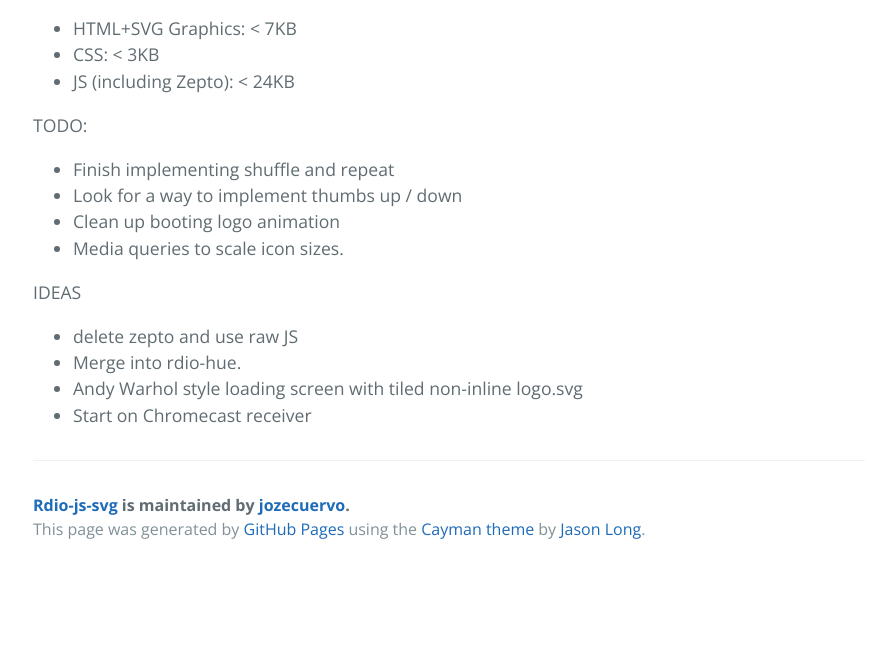
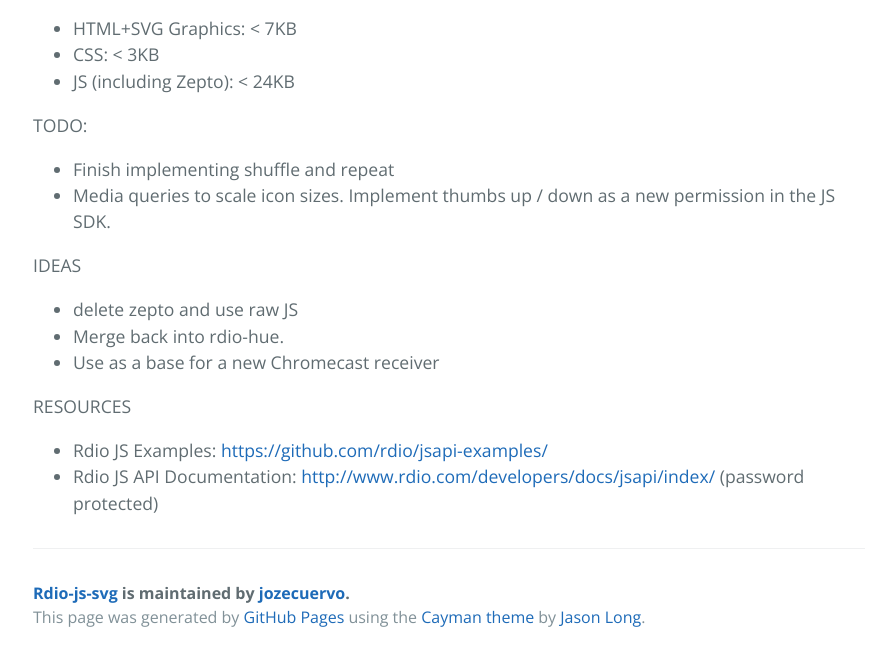
Before and after one commit to jozecuervo/rdio-js-svg, a plain HTML site: page index.html in a window 1280 px wide. Shown: the part 567-1228 px from the top of the page, without its empty margins (191-1074 px from the left). Before the commit the page ends 1140 px from the top, so only its background shows below. Drawn offline with nearby package versions, Linux system fonts and the light colour scheme.

```diff
--- a/index.html
+++ b/index.html
@@ -34,18 +34,24 @@
 
 <ul>
 <li>Finish implementing shuffle and repeat</li>
-<li>Look for a way to implement thumbs up / down</li>
-<li>Clean up booting logo animation</li>
-<li>Media queries to scale icon sizes.</li>
+<li>Media queries to scale icon sizes.
+Implement thumbs up / down as a new permission in the JS SDK.</li>
 </ul>
 
 <p>IDEAS</p>
 
 <ul>
 <li>delete zepto and use raw JS</li>
-<li>Merge into rdio-hue.</li>
-<li>Andy Warhol style loading screen with tiled non-inline logo.svg</li>
-<li>Start on Chromecast receiver</li>
+<li>Merge back into rdio-hue.</li>
+<li>Use as a base for a new Chromecast receiver</li>
+</ul>
+
+<p>RESOURCES</p>
+
+<ul>
+<li>Rdio JS Examples: <a href="https://github.com/rdio/jsapi-examples/">https://github.com/rdio/jsapi-examples/</a>
+</li>
+<li>Rdio JS API Documentation: <a href="http://www.rdio.com/developers/docs/jsapi/index/">http://www.rdio.com/developers/docs/jsapi/index/</a> (password protected)</li>
 </ul>
 
       <footer class="site-footer">
--- a/params.json
+++ b/params.json
@@ -1 +1 @@
-{"name":"Rdio-js-svg","tagline":"rdio-js-svg","body":"# rdio-js-svg\r\n\r\nA tiny Rdio javascript SDK client implemented with SVG graphics. Built for \"performance\" Hackday June 2015, this client aims at providing all UI and functionality needed for a basic HTML music player with the tiniest possible footprint.\r\n\r\n - HTML+SVG Graphics: < 7KB\r\n - CSS: < 3KB\r\n - JS (including Zepto): < 24KB\r\n\r\nTODO:\r\n - Finish implementing shuffle and repeat\r\n - Look for a way to implement thumbs up / down\r\n - Clean up booting logo animation\r\n - Media queries to scale icon sizes.\r\n\r\nIDEAS\r\n - delete zepto and use raw JS\r\n - Merge into rdio-hue.\r\n - Andy Warhol style loading screen with tiled non-inline logo.svg\r\n - Start on Chromecast receiver\r\n","google":"","note":"Don't delete this file! It's used internally to help with page regeneration."}
+{"name":"Rdio-js-svg","tagline":"rdio-js-svg","body":"# rdio-js-svg\r\n\r\nA tiny Rdio javascript SDK client implemented with SVG graphics. Built for \"performance\" Hackday June 2015, this client aims at providing all UI and functionality needed for a basic HTML music player with the tiniest possible footprint.\r\n\r\n - HTML+SVG Graphics: < 7KB\r\n - CSS: < 3KB\r\n - JS (including Zepto): < 24KB\r\n\r\nTODO:\r\n - Finish implementing shuffle and repeat\r\n - Media queries to scale icon sizes.\r\n  Implement thumbs up / down as a new permission in the JS SDK.\r\n\r\nIDEAS\r\n - delete zepto and use raw JS\r\n - Merge back into rdio-hue.\r\n - Use as a base for a new Chromecast receiver\r\n\r\nRESOURCES\r\n - Rdio JS Examples: https://github.com/rdio/jsapi-examples/\r\n - Rdio JS API Documentation: http://www.rdio.com/developers/docs/jsapi/index/ (password protected)\r\n","google":"","note":"Don't delete this file! It's used internally to help with page regeneration."}
```
